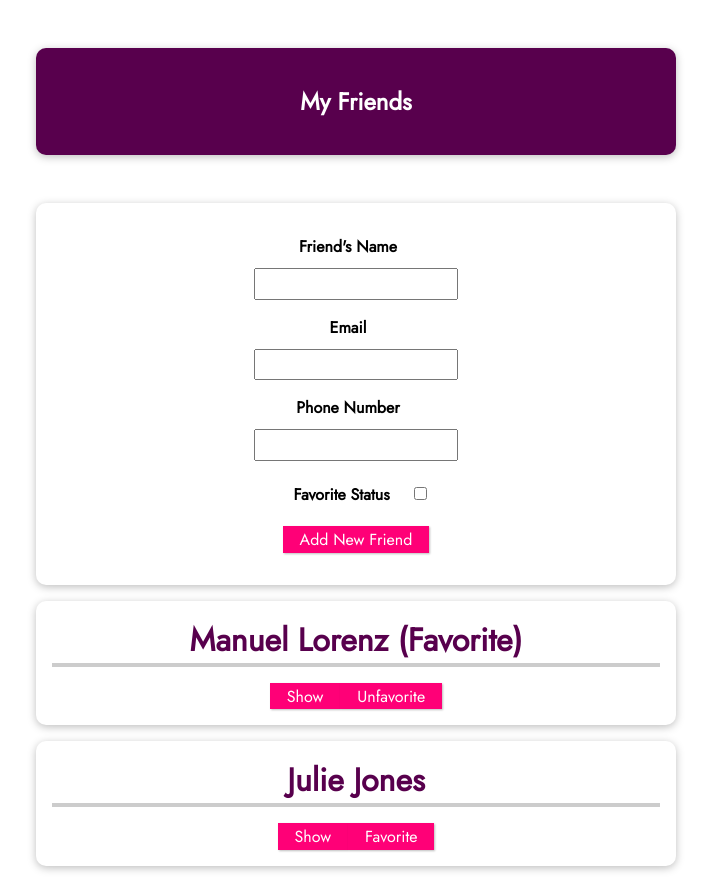
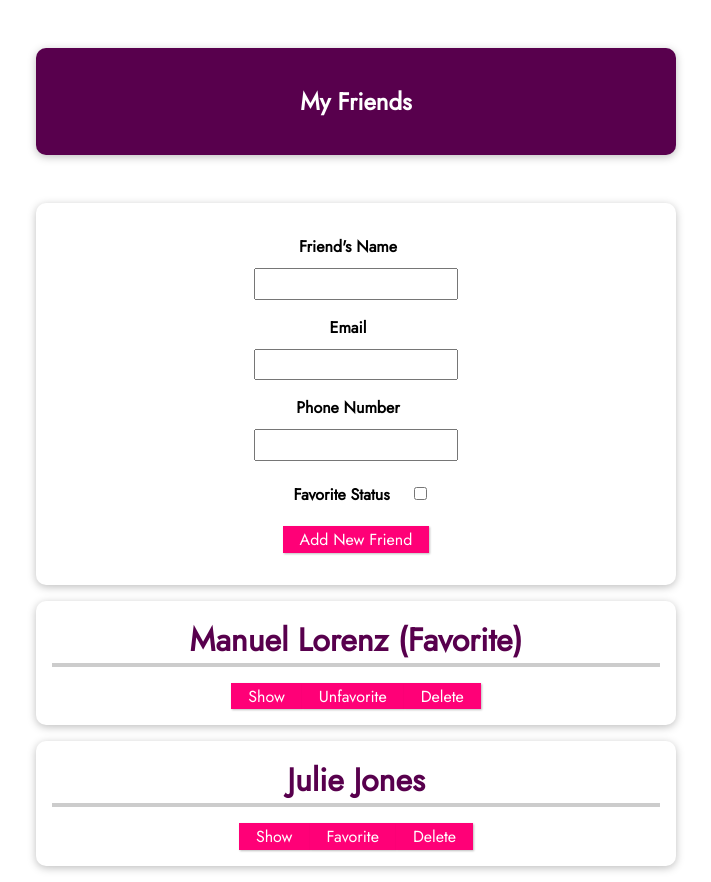
Before and after one commit to Manojlovic1998/vue-friends-app, a Vue app: page / in a window 1280 px wide. Shown: the whole page, without its empty margins (284-995 px from the left). Built offline with nearby package versions, Linux system fonts and the light colour scheme.

Commit message:
Create custom delete event on button click

```diff
--- a/src/components/FriendContact.vue
+++ b/src/components/FriendContact.vue
@@ -11,6 +11,7 @@
       <li><strong>Phone:</strong> {{ phone }}</li>
       <li><strong>Email:</strong> {{ email }}</li>
     </ul>
+    <button @click="onDeleteNewFriend(friendId)">Delete</button>
   </li>
 </template>
 
@@ -48,6 +49,14 @@ export default {
       console.warn("Id is missing");
       return false;
     },
+    "delete-friend": (id) => {
+      if (id) {
+        return true;
+      }
+
+      console.warn("Id is missing");
+      return false;
+    },
   },
   data() {
     return {
@@ -61,6 +70,9 @@ export default {
     toggleFriendIsFavorite(id) {
       this.$emit("toggle-favorite", id);
     },
+    onDeleteNewFriend(id) {
+      this.$emit("delete-friend", id);
+    },
   },
 };
 </script>
```
